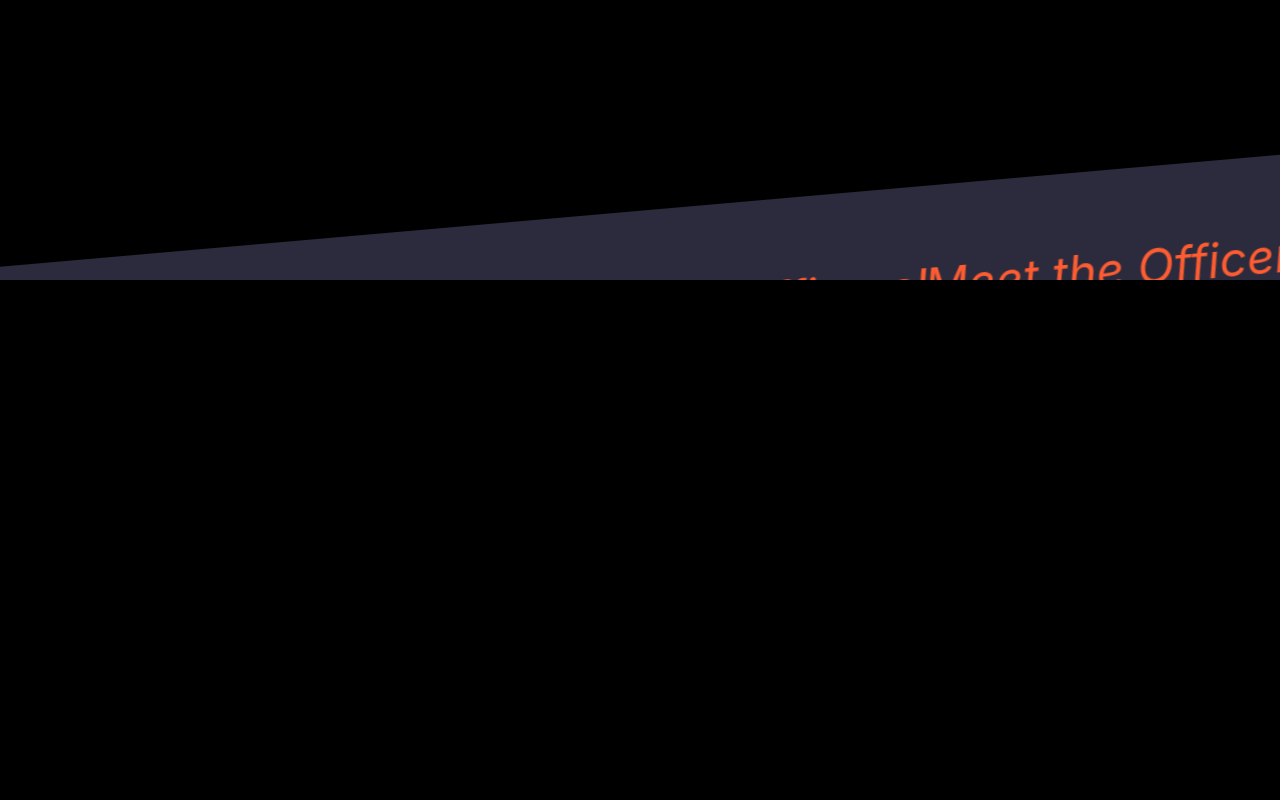
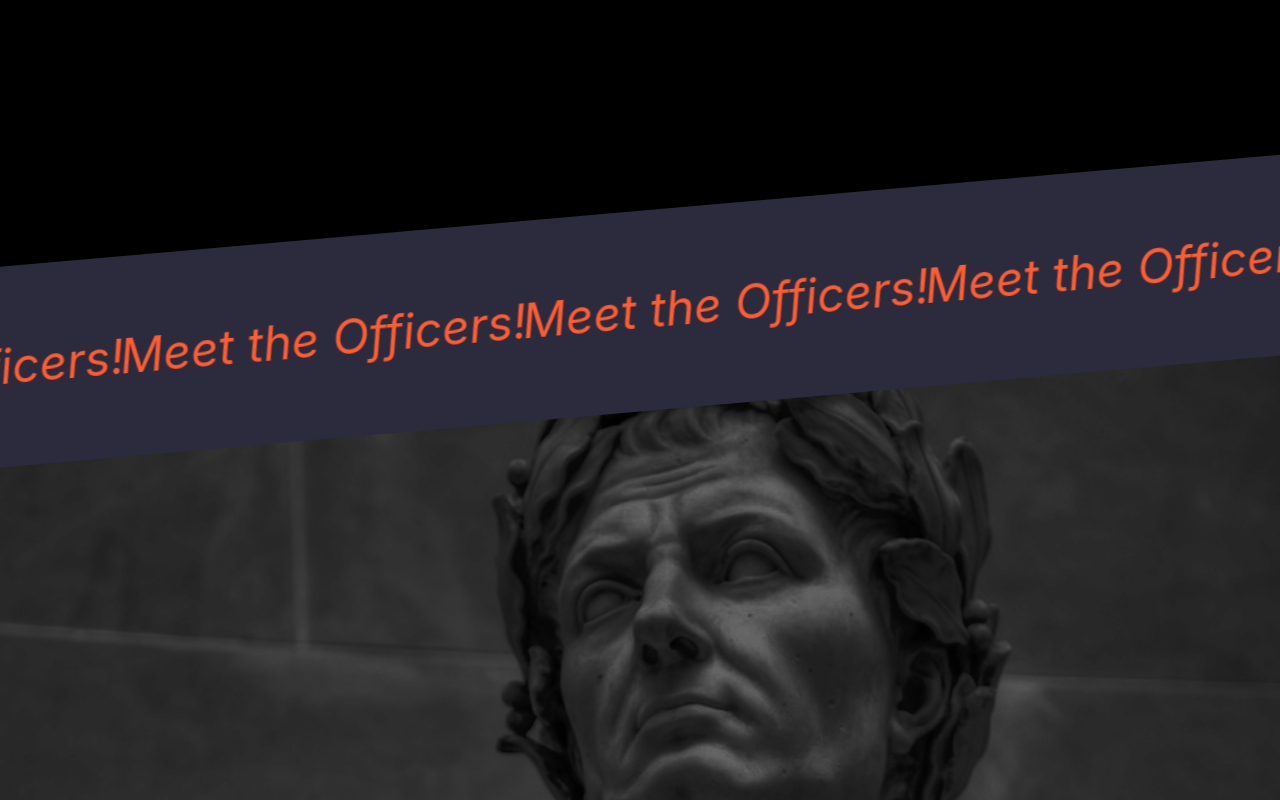
Before and after one commit to ClementsCSNHS/CHSLatinSite, a React (Vite) app: page / in a window 1280 px wide. Shown: the part 1160-1960 px from the top of the page. Built offline with nearby package versions, Linux system fonts and the light colour scheme.

Commit message:
changed image

```diff
--- a/src/components/Marquee.module.scss
+++ b/src/components/Marquee.module.scss
@@ -6,6 +6,7 @@ $purple-blue: #2b2b3d;
 }
 
 .marquee {
+  z-index: 10;
   font-size: 3rem;
   font-style: italic;
   rotate: (-5deg);
--- a/src/pages/Home.module.scss
+++ b/src/pages/Home.module.scss
@@ -76,7 +76,7 @@ body {
     height: 140vh;
     background-image: url("../assets/officers.png");
     background-size: cover;
-    filter: brightness(-100%);
+    filter: brightness(50%);
   }
 }
 
```
